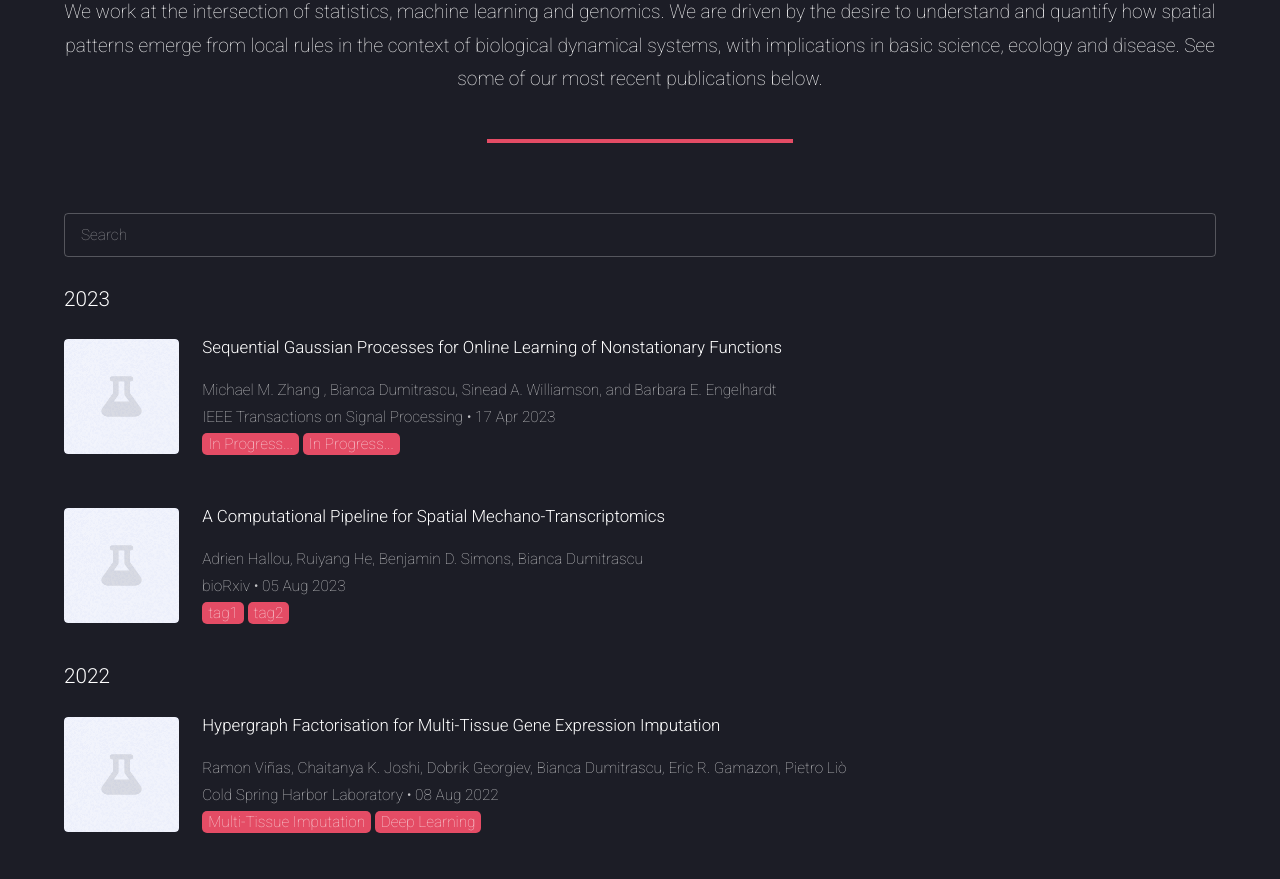
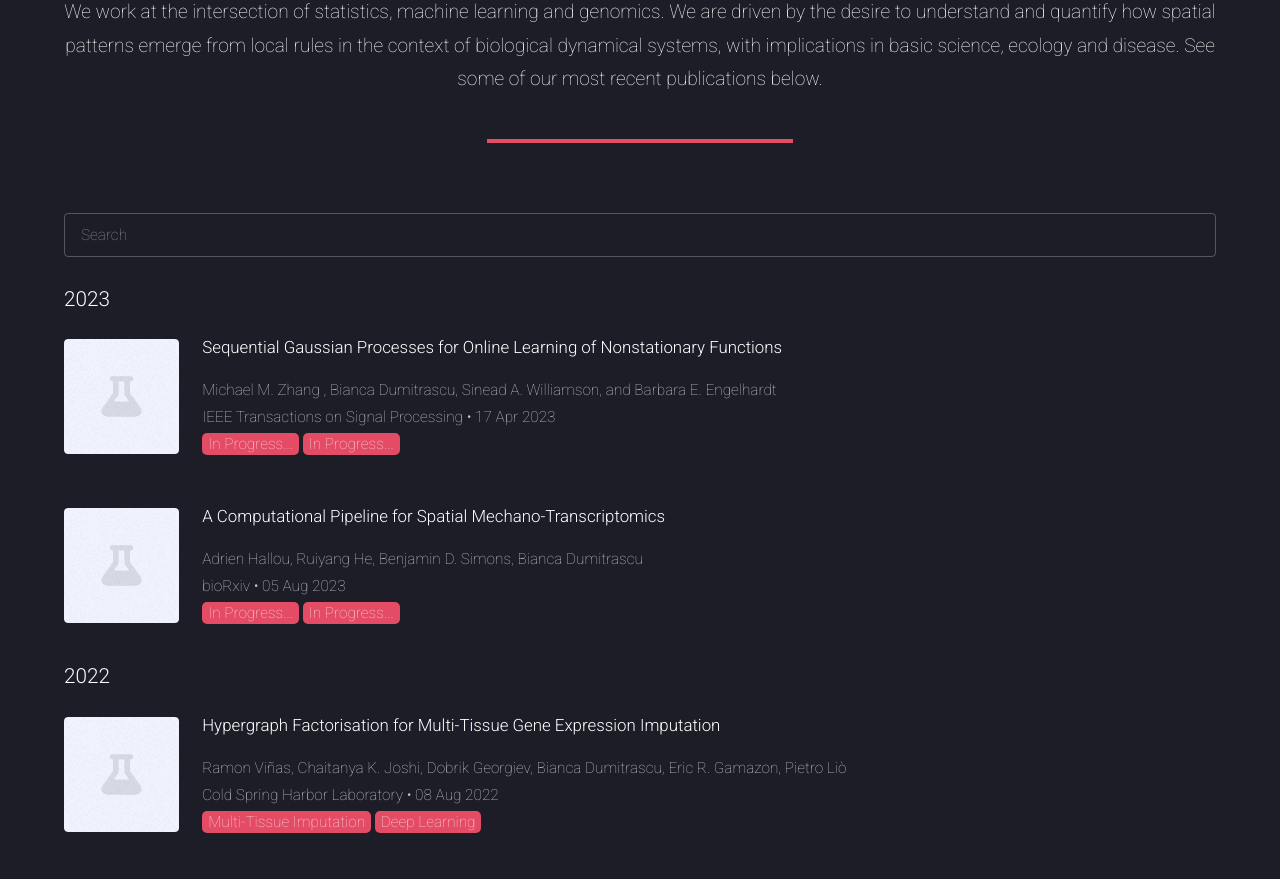
Before and after one commit to Computational-Morphogenomics-Group/Computational-Morphogenomics-Group.github.io, a plain HTML site: page research.html in a window 1280 px wide. Shown: the part 185-1064 px from the top of the page. Drawn offline with Linux system fonts and the light colour scheme; files whose address does not match are found by name.

Commit message:
add size fix, fix tags

```diff
--- a/research.html
+++ b/research.html
@@ -73,7 +73,7 @@
 					name : "A Computational Pipeline for Spatial Mechano-Transcriptomics",
 					link : "https://www.biorxiv.org/content/10.1101/2023.08.03.551894v1.full.pdf",
 					authors : "Adrien Hallou, Ruiyang He, Benjamin D. Simons, Bianca Dumitrascu",
-					tags : ["tag1" , "tag2"],
+					tags : ["In Progress..." , "In Progress..."],
 					source : "bioRxiv",
 					date : "05 Aug 2023",
 					year : "2023"
@@ -215,7 +215,7 @@
 
 					var block =
 							`
-							<div class="col-1 col-12-xlarge" style="text-align: justify;"><a href=${data[i].link} target="_blank"><span class="image left" style="width: 10%"><img src="assets/images/placeholder.png" alt=""/></span>
+							<div class="col-1 col-12" style="text-align: justify;"><a href=${data[i].link} target="_blank"><span class="image left" style="width: 10%"><img src="assets/images/placeholder.png" alt=""/></span>
 								<h4 style="text-align: left;">${data[i].name}</h4>
 								${data[i].authors}
 								<br>
```
